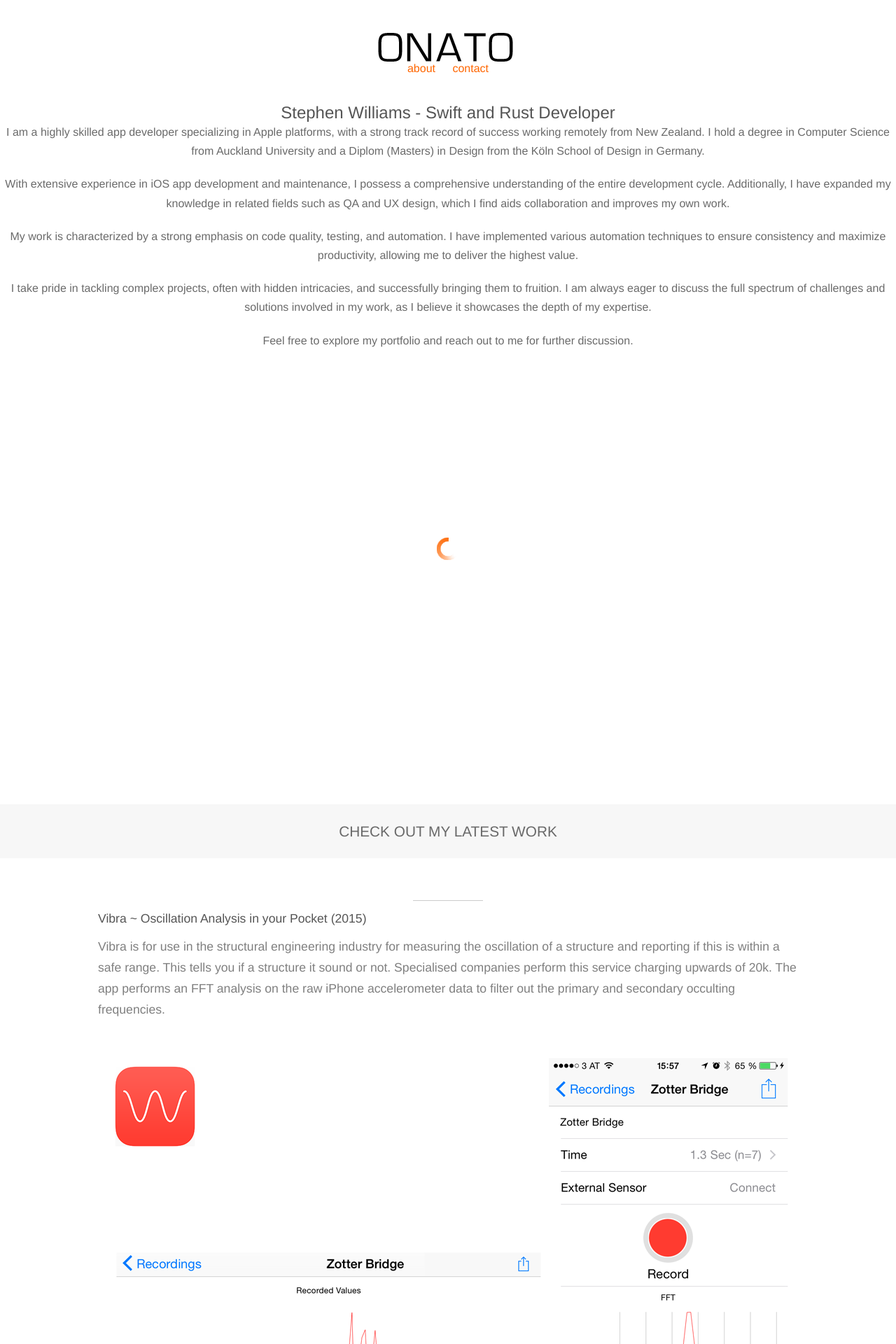
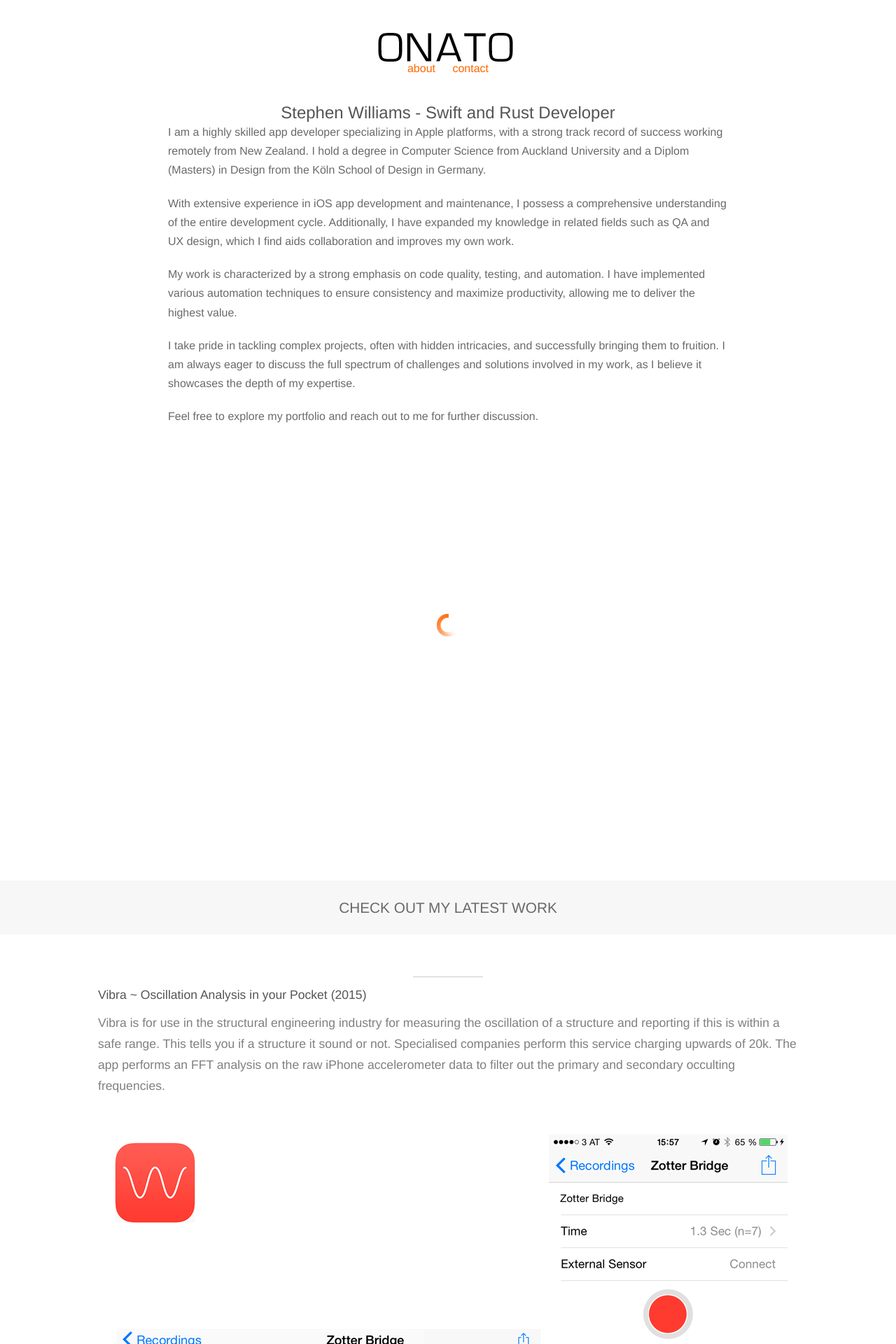
Before and after one commit to onato/onato.github.io, a Jekyll site: the page built from index.html, in a window 1280 px wide. Shown: the top 1920 px of the page at 70% size. Built offline with Jekyll 4.4.1, drawn with Linux system fonts in a browser that asks for light colours; nearby versions of some CDN libraries.

Commit message:
Add css for the intro text

```diff
--- a/css/onato.css
+++ b/css/onato.css
@@ -38,6 +38,9 @@ a:hover {
 
 .intro {
   margin-bottom: 35px !important;
+  max-width: 50em;
+  text-align: left;
+  margin: auto;
 }
 
 .meta {
```
